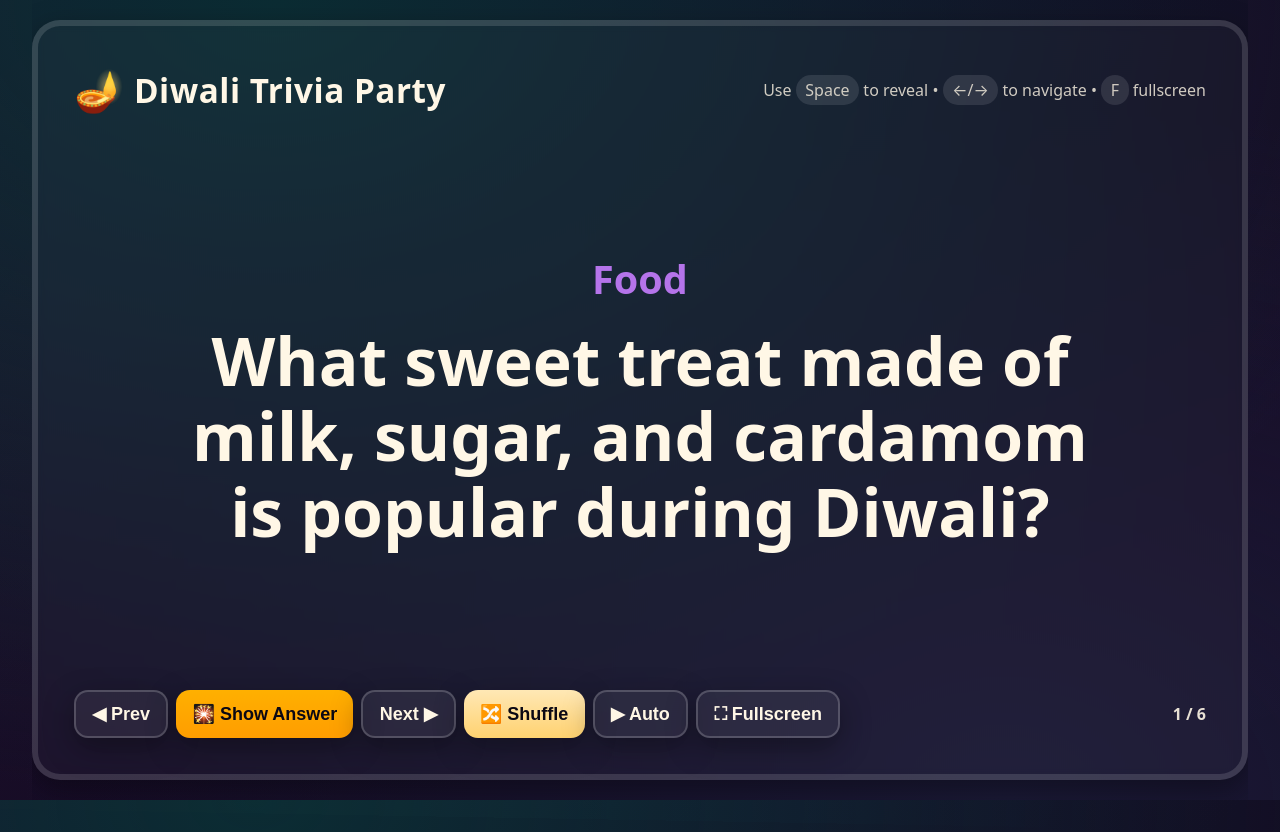
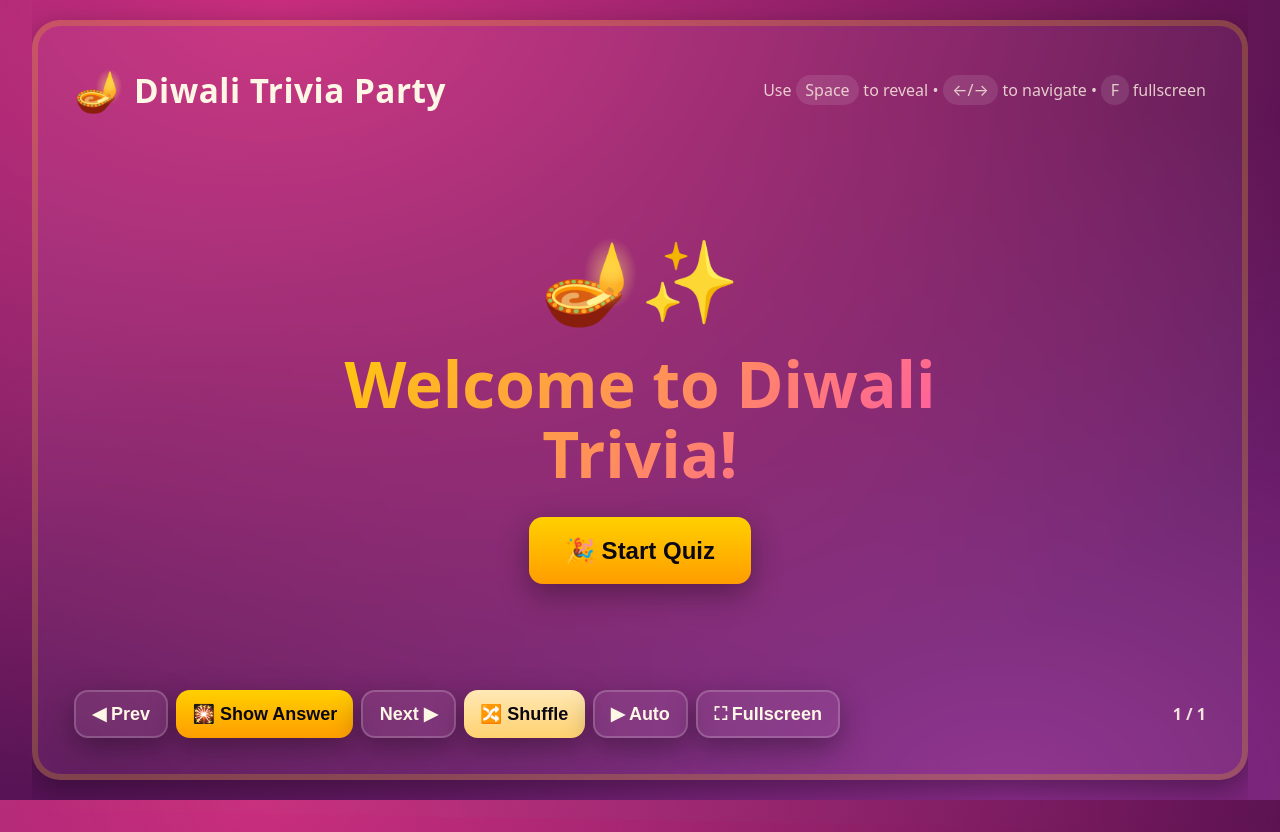
Before and after one commit to sanchitgulati/diwali-trivia, a plain HTML site: page index.html in a window 1280 px wide. Shown: the top 832 px of the page. Drawn offline with Linux system fonts and the light colour scheme.

Commit message:
Update index.html

```diff
--- a/index.html
+++ b/index.html
@@ -6,17 +6,29 @@
   <title>Diwali Trivia Party</title>
   <style>
     :root{
-      --bg1:#1b0f2e; --bg2:#0b2c33; --fg:#fff7e6; --accent:#ffb000; --accent2:#c77dff; --accent3:#00dbc2; --danger:#ff4d6d; --shadow:0 10px 30px rgba(0,0,0,.35);
+      --bg1:#6b1a6b; --bg2:#c92e7d; --fg:#fff7e6; --accent:#ffd000; --accent2:#ff4db8; --accent3:#00d9c8; --danger:#ff4d6d; --shadow:0 10px 30px rgba(0,0,0,.35);
     }
-    html,body{height:100%;margin:0;font-family:system-ui,-apple-system,Segoe UI,Roboto,Ubuntu,Cantarell,"Helvetica Neue",Arial,Noto Sans,"Apple Color Emoji","Segoe UI Emoji";background:radial-gradient(1200px 800px at 20% 0%,var(--bg2),transparent),radial-gradient(1000px 700px at 80% 100%,#1a1935,transparent),linear-gradient(135deg,var(--bg1),#140a22 60%);color:var(--fg);display:grid;place-items:center;overflow:hidden;position:relative;}
-    html::before{content:'';position:absolute;inset:0;background:radial-gradient(circle at 20% 50%, rgba(255,176,0,0.03) 0%, transparent 50%),radial-gradient(circle at 80% 20%, rgba(199,125,255,0.04) 0%, transparent 50%),radial-gradient(circle at 50% 80%, rgba(0,219,194,0.03) 0%, transparent 50%);animation:shimmer 20s ease-in-out infinite;pointer-events:none;z-index:0;}
+    html,body{height:100%;margin:0;font-family:system-ui,-apple-system,Segoe UI,Roboto,Ubuntu,Cantarell,"Helvetica Neue",Arial,Noto Sans,"Apple Color Emoji","Segoe UI Emoji";background:radial-gradient(1200px 800px at 20% 0%,var(--bg2),transparent),radial-gradient(1000px 700px at 80% 100%,#8b2c8b,transparent),linear-gradient(135deg,var(--bg1),#4a0e4a 60%);color:var(--fg);display:grid;place-items:center;overflow:hidden;position:relative;}
+    html::before{content:'';position:absolute;inset:0;background:radial-gradient(circle at 20% 50%, rgba(255,208,0,0.05) 0%, transparent 50%),radial-gradient(circle at 80% 20%, rgba(255,77,184,0.06) 0%, transparent 50%),radial-gradient(circle at 50% 80%, rgba(0,217,200,0.05) 0%, transparent 50%);animation:shimmer 20s ease-in-out infinite;pointer-events:none;z-index:0;}
     @keyframes shimmer{0%,100%{opacity:0.3;transform:scale(1) rotate(0deg);}50%{opacity:0.6;transform:scale(1.1) rotate(2deg);}}
     .wrap{width:min(1600px,95vw);height:min(95vh,900px);position:relative;z-index:1;}
-    .card{position:absolute;inset:0;display:grid;grid-template-rows:auto 1fr auto;gap:1.2rem;background:rgba(255,255,255,0.03);border:6px solid #fff2;border-radius:28px;padding:clamp(16px,3vw,36px);box-shadow:var(--shadow);backdrop-filter:blur(6px);}
+    .card{position:absolute;inset:0;display:grid;grid-template-rows:auto 1fr auto;gap:1.2rem;background:rgba(255,255,255,0.05);border:6px solid rgba(255,208,0,0.2);border-radius:28px;padding:clamp(16px,3vw,36px);box-shadow:var(--shadow);backdrop-filter:blur(6px);}
     header{display:flex;align-items:center;justify-content:space-between;gap:1rem;}
     .title{display:flex;align-items:center;gap:.6rem;font-weight:900;letter-spacing:.5px;}
     .title .logo{font-size:clamp(24px,4vw,40px);} .title .text{font-size:clamp(20px,2.6vw,34px);} .subtle{opacity:.8;font-size:clamp(12px,1.5vw,16px)}
     .qa{display:grid;align-content:center;text-align:center;padding:clamp(8px,2vw,16px);}
+    .intro-view{display:none;} .intro-view.show{display:block;animation:fadeIn .5s ease-out;}
+    .intro-content{max-width:700px;margin:0 auto;padding:clamp(16px,3vw,32px);}
+    .intro-emoji{font-size:clamp(48px,8vw,80px);margin-bottom:clamp(16px,2vh,24px);}
+    .intro-title{font-size:clamp(36px,6vw,64px);font-weight:900;line-height:1.1;margin:0 0 clamp(12px,2vh,20px) 0;background:linear-gradient(135deg,var(--accent),var(--accent2));-webkit-background-clip:text;-webkit-text-fill-color:transparent;background-clip:text;}
+    .intro-text{font-size:clamp(18px,2.5vw,26px);margin:0 0 clamp(24px,4vh,40px) 0;opacity:0.95;}
+    .intro-instructions{text-align:left;background:rgba(255,255,255,0.05);border:2px solid rgba(255,208,0,0.15);border-radius:16px;padding:clamp(16px,2vw,24px);margin-bottom:clamp(24px,4vh,40px);}
+    .intro-instructions p{margin:0 0 clamp(8px,1.5vh,12px) 0;font-size:clamp(16px,2vw,20px);font-weight:700;color:var(--accent);}
+    .intro-instructions ul{margin:0;padding-left:clamp(20px,3vw,28px);list-style:none;}
+    .intro-instructions li{margin-bottom:clamp(6px,1vh,10px);font-size:clamp(14px,1.8vw,18px);line-height:1.5;position:relative;padding-left:clamp(16px,2vw,20px);}
+    .intro-instructions li::before{content:'✓';position:absolute;left:0;color:var(--accent3);font-weight:bold;}
+    .ctrl-large{font-size:clamp(18px,2.2vw,24px)!important;padding:0.8em 1.5em!important;margin-top:clamp(8px,1.5vh,16px);}
+    @keyframes fadeIn{from{opacity:0;transform:translateY(20px)}to{opacity:1;transform:translateY(0)}}
     .question-view{display:block;} .question-view.hidden{display:none!important;}
     .answer-view{display:none;text-align:left;} .answer-view.show{display:block!important;animation:slideIn .3s ease-out;}
     .q{font-weight:800;line-height:1.15;font-size:clamp(28px,5.2vw,66px);text-wrap:balance;}
@@ -41,6 +53,14 @@
         <div class="subtle">Use <span class="pill">Space</span> to reveal • <span class="pill">←/→</span> to navigate • <span class="pill">F</span> fullscreen</div>
       </header>
       <main class="qa" role="main" aria-live="polite">
+        <div class="intro-view" id="introView">
+          <div class="intro-content">
+            <div class="intro-emoji">🪔✨</div>
+            <h1 class="intro-title">Welcome to Diwali Trivia!</h1>
+
+            <button class="ctrl ctrl-large" id="startBtn">🎉 Start Quiz</button>
+          </div>
+        </div>
         <div class="question-view" id="questionView">
           <div class="q" id="q">Loading…</div>
         </div>
@@ -106,15 +126,20 @@
         }
       ]
     };
-    const LS_KEY='diwali_trivia_qa_v1';const LS_IDX='diwali_trivia_idx_v1';const LS_ORDER='diwali_trivia_order_v1';const LS_AUTOPLAY='diwali_trivia_autoplay_v1';
-    let qaData=loadQA();let qa=flattenQA(qaData);let order=[...Array(qa.length).keys()];let idx=0;let showAnswer=false;let autoplay=false;let intervalMs=12000;let timer=null;
+    const LS_KEY='diwali_trivia_qa_v1';const LS_IDX='diwali_trivia_idx_v1';const LS_ORDER='diwali_trivia_order_v1';const LS_AUTOPLAY='diwali_trivia_autoplay_v1';const LS_INTRO='diwali_trivia_intro_seen_v1';
+    let qaData=loadQA();let qa=flattenQA(qaData);let order=[...Array(qa.length).keys()];let idx=0;let showAnswer=false;let autoplay=false;let intervalMs=12000;let timer=null;let quizStarted=false;
     const qEl=document.getElementById('q');const idxEl=document.getElementById('idx');
+    const introView=document.getElementById('introView');const startBtn=document.getElementById('startBtn');
     const questionView=document.getElementById('questionView');const answerView=document.getElementById('answerView');const answerTitle=document.getElementById('answerTitle');const answerFacts=document.getElementById('answerFacts');
     const btnPrev=document.getElementById('prev');const btnNext=document.getElementById('next');const btnReveal=document.getElementById('reveal');const btnShuffle=document.getElementById('shuffle');const btnAuto=document.getElementById('autoplay');const btnFS=document.getElementById('fs');const btnImport=document.getElementById('importBtn');const btnExport=document.getElementById('exportBtn');const btnHelp=document.getElementById('helpBtn');const modal=document.getElementById('modal');const jsonArea=document.getElementById('jsonArea');const btnSaveJson=document.getElementById('saveJson');const btnCloseJson=document.getElementById('closeJson');const fileInput=document.getElementById('fileInput');const btnLoadFile=document.getElementById('loadFile');
-    render();updateAutoplay();
+    checkIntro();
+    startBtn.onclick=startQuiz;
     btnPrev.onclick=prev;btnNext.onclick=next;btnReveal.onclick=toggleAnswer;btnShuffle.onclick=shuffleAll;btnAuto.onclick=toggleAutoplay;btnFS.onclick=toggleFullscreen;btnImport.onclick=openEditor;btnExport.onclick=exportJson;btnHelp.onclick=showHelp;btnSaveJson.onclick=saveJson;btnCloseJson.onclick=closeEditor;btnLoadFile.onclick=()=>fileInput.click();fileInput.onchange=onFileImport;
-    window.onkeydown=e=>{const k=e.key.toLowerCase();if(['arrowright','enter'].includes(k)){e.preventDefault();if(!showAnswer)toggleAnswer();else next();}if(k===' '){e.preventDefault();toggleAnswer();}if(['arrowleft','backspace'].includes(k)){e.preventDefault();prev();}if(k==='r'){shuffleAll();}if(k==='a'){toggleAutoplay();}if(k==='f'){toggleFullscreen();}if(k==='i'){openEditor();}if(k==='+'){intervalMs=Math.max(4000,intervalMs-1000);updateAutoplay(true);}if(k==='-'){intervalMs=Math.min(30000,intervalMs+1000);updateAutoplay(true);}if(k==='h'){showHelp();}};
-    document.querySelector('.qa').onclick=toggleAnswer;
+    window.onkeydown=e=>{if(!quizStarted&&e.key.toLowerCase()==='enter'){e.preventDefault();startQuiz();return;}if(!quizStarted)return;const k=e.key.toLowerCase();if(['arrowright','enter'].includes(k)){e.preventDefault();if(!showAnswer)toggleAnswer();else next();}if(k===' '){e.preventDefault();toggleAnswer();}if(['arrowleft','backspace'].includes(k)){e.preventDefault();prev();}if(k==='r'){shuffleAll();}if(k==='a'){toggleAutoplay();}if(k==='f'){toggleFullscreen();}if(k==='i'){openEditor();}if(k==='+'){intervalMs=Math.max(4000,intervalMs-1000);updateAutoplay(true);}if(k==='-'){intervalMs=Math.min(30000,intervalMs+1000);updateAutoplay(true);}if(k==='h'){showHelp();}};
+    document.querySelector('.qa').onclick=e=>{if(quizStarted&&(e.target.closest('.question-view')||e.target.closest('.answer-view'))){toggleAnswer();}};
+    function checkIntro(){const introSeen=localStorage.getItem(LS_INTRO);if(!introSeen){showIntro();}else{startQuiz();}}
+    function showIntro(){quizStarted=false;introView.classList.add('show');questionView.classList.add('hidden');answerView.classList.remove('show');}
+    function startQuiz(){quizStarted=true;localStorage.setItem(LS_INTRO,'1');introView.classList.remove('show');questionView.classList.remove('hidden');render();updateAutoplay();}
     function flattenQA(qaData){const flat=[];Object.keys(qaData).forEach(category=>{qaData[category].forEach(item=>{flat.push({...item,category});});});return flat;}
     function render(){const i=order[idx];const item=qa[i];qEl.innerHTML=`<div style="color:var(--accent2);font-size:0.6em;margin-bottom:0.5em;opacity:0.9;font-weight:600;">${item.category}</div>${item.q}`;answerTitle.textContent=item.a||'';answerFacts.innerHTML=item.facts||'<p>No additional facts available.</p>';if(showAnswer){questionView.classList.add('hidden');answerView.classList.add('show');btnReveal.textContent='🔙 Back to Question';}else{questionView.classList.remove('hidden');answerView.classList.remove('show');btnReveal.textContent='🎇 Show Answer';}idxEl.textContent=`${idx+1} / ${qa.length}`;localStorage.setItem(LS_IDX,String(idx));}
     function next(){showAnswer=false;idx=(idx+1)%qa.length;render();resetAutoplayTick();}
```
